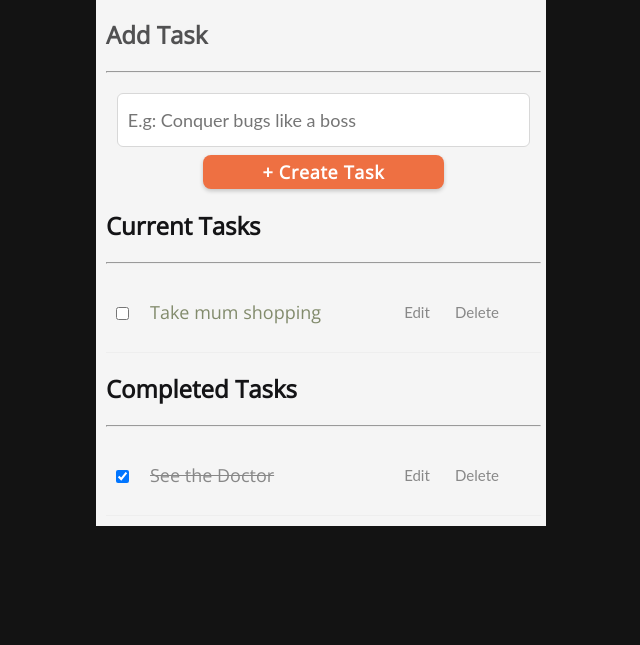
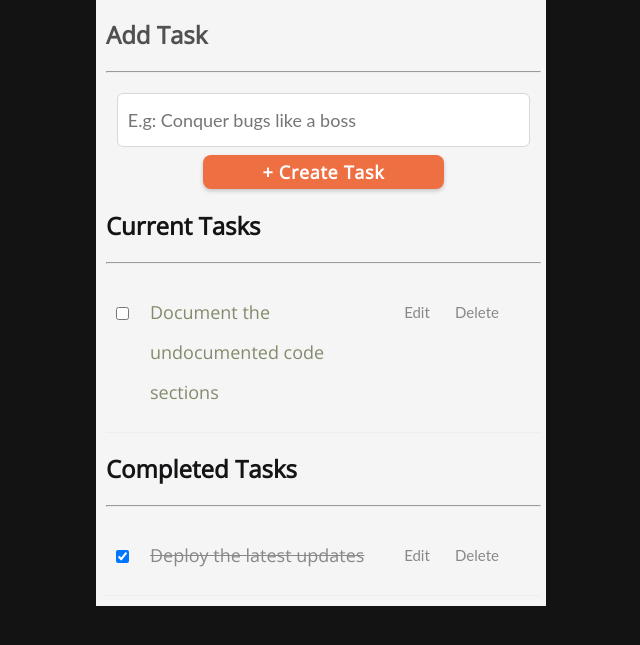
Before and after one commit to Shubham781/yhills, a plain HTML site: page index.html in a window 1280 px wide. Shown: the part 141-786 px from the top of the page, without its empty margins (319-959 px from the left). Drawn offline with nearby package versions, Linux system fonts and the light colour scheme.

Commit message:
index.html

```diff
--- a/index.html
+++ b/index.html
@@ -24,14 +24,14 @@
                 <h2 style="color: #141416;">Current Tasks</h2>
                 <hr>
                 <ul id="taskincomplete">
-                    <li><input type="checkbox"><label>Take mum shopping</label><input type="text"><button class="edit">Edit</button><button class="delete">Delete</button></li>
+                    <li><input type="checkbox"><label>Document the undocumented code sections</label><input type="text"><button class="edit">Edit</button><button class="delete">Delete</button></li>
                 </ul>
             </div>
             <div class="completedtasks">
                 <h2 style="color: #141416;" >Completed Tasks</h2>
                 <hr>
                 <ul id="taskcomplete">
-                    <li><input type="checkbox" checked><label>See the Doctor</label><input type="text"><button class="edit">Edit</button><button class="delete">Delete</button></li>
+                    <li><input type="checkbox" checked><label>Deploy the latest updates</label><input type="text"><button class="edit">Edit</button><button class="delete">Delete</button></li>
                 </ul>
             </div>
         </div>
```
